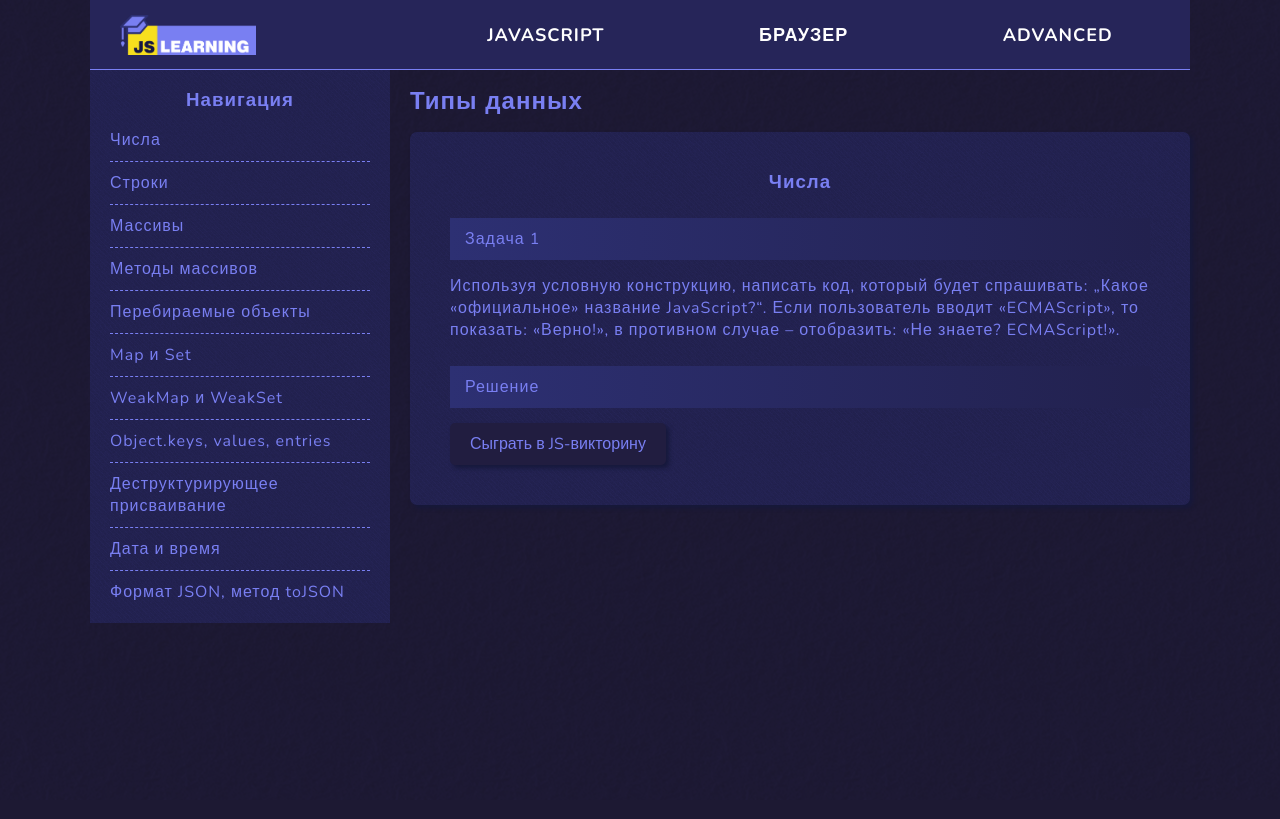
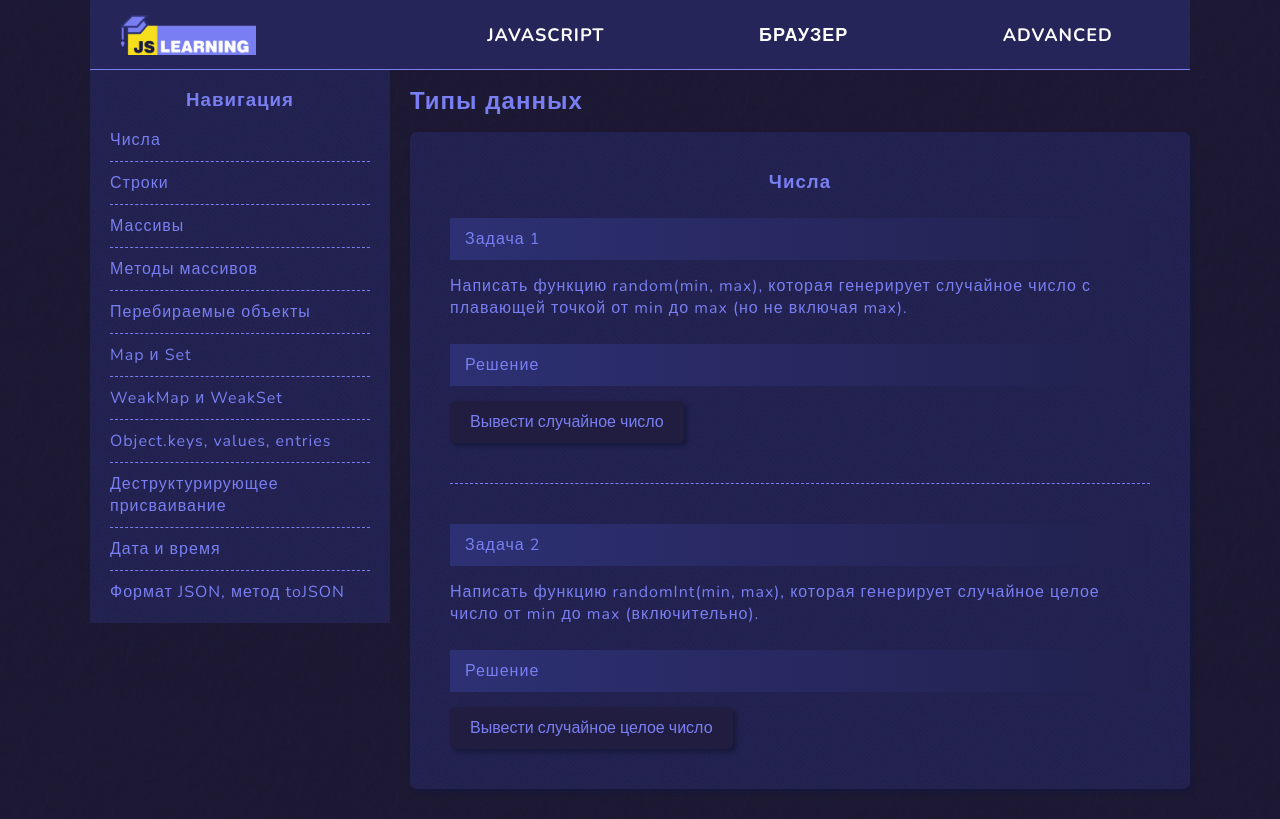
Before and after one commit to pew-rivza/learning, a PHP site: page /Vanilla/Pages/1_Language/Data_Types/index.php in a window 1280 px wide. Before the commit the page ends 623 px from the top, so only its background shows below. Run offline with PHP 8.4, Linux system fonts and the light colour scheme.

Commit message:
js numbers theme

```diff
--- a/Vanilla/Code/1_Language/Data_Types/Numbers.js
+++ b/Vanilla/Code/1_Language/Data_Types/Numbers.js
@@ -1 +1,35 @@
 'use strict';
+
+function getRandom(randomFunction) {
+    let min = "";
+    while(!(min === "0" || +min || min === null)) {
+        min = prompt("Введите МИНИМАЛЬНОЕ значение диапазона");
+    }
+
+    let max = "";
+    if (min !== null) {
+        while(!(max === "0" || +max || max === null)) {
+            max = prompt("Введите МАКСИМАЛЬНОЕ значение диапазона");
+        }
+    }
+
+    if (min !== null && max !== null) {
+        let tryMore;
+
+        do {
+            tryMore = confirm(randomFunction(min, max));
+        }
+        while(tryMore);
+    }
+}
+
+function random(min, max) {
+    return Math.random() * (max - min) + +min;
+}
+
+function randomInt(min, max) {
+    return parseInt(
+        '' +
+        ( Math.random() * (max - min + 1) + +min )
+    );
+}
--- a/Vanilla/Pages/1_Language/Data_Types/themes/Numbers.php
+++ b/Vanilla/Pages/1_Language/Data_Types/themes/Numbers.php
@@ -13,12 +13,19 @@
     <h3 id="numbers">Числа</h3>
     <div class="task">
         <div class="header">Задача 1</div>
-        Используя условную конструкцию, написать код, который будет спрашивать:
-        „Какое «официальное» название JavaScript?“. Если пользователь вводит
-        «ECMAScript», то показать: «Верно!», в противном случае – отобразить:
-        «Не знаете? ECMAScript!».
+        Написать функцию random(min, max), которая генерирует случайное число
+        с плавающей точкой от min до max (но не включая max).
 
         <div class="header">Решение</div>
-        <button onclick="">Сыграть в JS-викторину</button>
+        <button onclick="getRandom(random);">Вывести случайное число</button>
+    </div>
+
+    <div class="task">
+        <div class="header">Задача 2</div>
+        Написать функцию randomInt(min, max), которая генерирует случайное целое
+        число от min до max (включительно).
+
+        <div class="header">Решение</div>
+        <button onclick="getRandom(randomInt);">Вывести случайное целое число</button>
     </div>
 </div>
```
